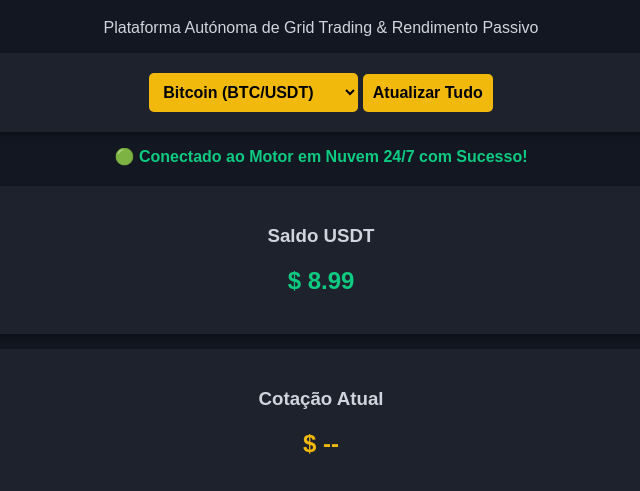
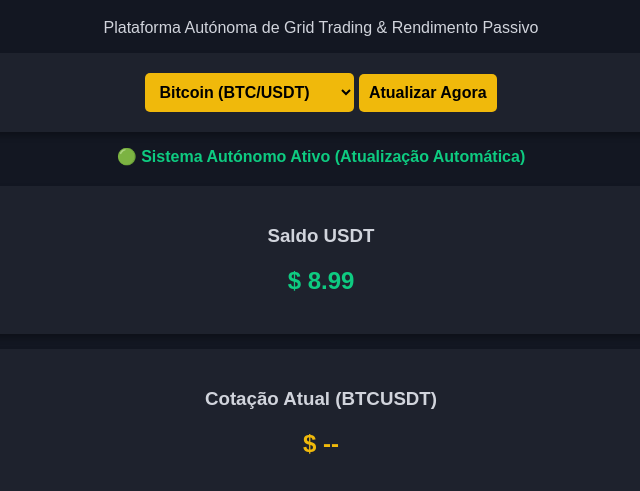
Before and after one commit to fabiomoney10-lgtm/maxincome-backend, a website: page index.html in a window 1280 px wide. Shown: the part 81-572 px from the top of the page, without its empty margins (319-959 px from the left). Drawn offline with Linux system fonts and the light colour scheme; no server answers.

Commit message:
Refactor HTML for improved user interface
Updated button text and added current symbol display.

```diff
--- a/index.html
+++ b/index.html
@@ -22,10 +22,10 @@
             <option value="ETHUSDT">Ethereum (ETH/USDT)</option>
             <option value="SOLUSDT">Solana (SOL/USDT)</option>
         </select>
-        <button onclick="atualizarDados()">Atualizar Tudo</button>
+        <button onclick="atualizarDados()">Atualizar Agora</button>
     </div>
 
-    <div class="status-box">🟢 Conectado ao Motor em Nuvem 24/7 com Sucesso!</div>
+    <div class="status-box">🟢 Sistema Autónomo Ativo (Atualização Automática)</div>
 
     <div class="card">
         <h3>Saldo USDT</h3>
@@ -33,14 +33,18 @@
     </div>
 
     <div class="card">
-        <h3>Cotação Atual</h3>
+        <h3>Cotação Atual (<span id="currentSymbol">BTCUSDT</span>)</h3>
         <h2 id="currentPrice" style="color: #f0b90b;">$ --</h2>
     </div>
 
     <script>
         async function atualizarDados() {
-            const symbol = document.getElementById('symbolSelect').value;
+            const symbolSelect = document.getElementById('symbolSelect');
+            const symbol = symbolSelect.value;
+            document.getElementById('currentSymbol').innerText = symbol;
+
             try {
+                // Busca a cotação atualizada do servidor
                 const res = await fetch(`/grid-status?symbol=${symbol}`);
                 const data = await res.json();
 
@@ -48,6 +52,7 @@
                     document.getElementById('currentPrice').innerText = `$ ${data.currentPrice}`;
                 }
 
+                // Busca o saldo atualizado da conta
                 const accRes = await fetch('/binance-account');
                 const accData = await accRes.json();
 
@@ -55,14 +60,15 @@
                     document.getElementById('saldoUsdt').innerText = `$ ${accData.balances[0].free}`;
                 }
             } catch (e) {
-                console.error("Erro ao atualizar dados:", e);
+                console.error("Erro na atualização automática:", e);
             }
         }
 
-        window.onload = () => {
+        // Inicia assim que a página carrega e repete obrigatoriamente a cada 3 segundos
+        window.addEventListener('DOMContentLoaded', () => {
             atualizarDados();
             setInterval(atualizarDados, 3000);
-        };
+        });
     </script>
 
 </body>
```
